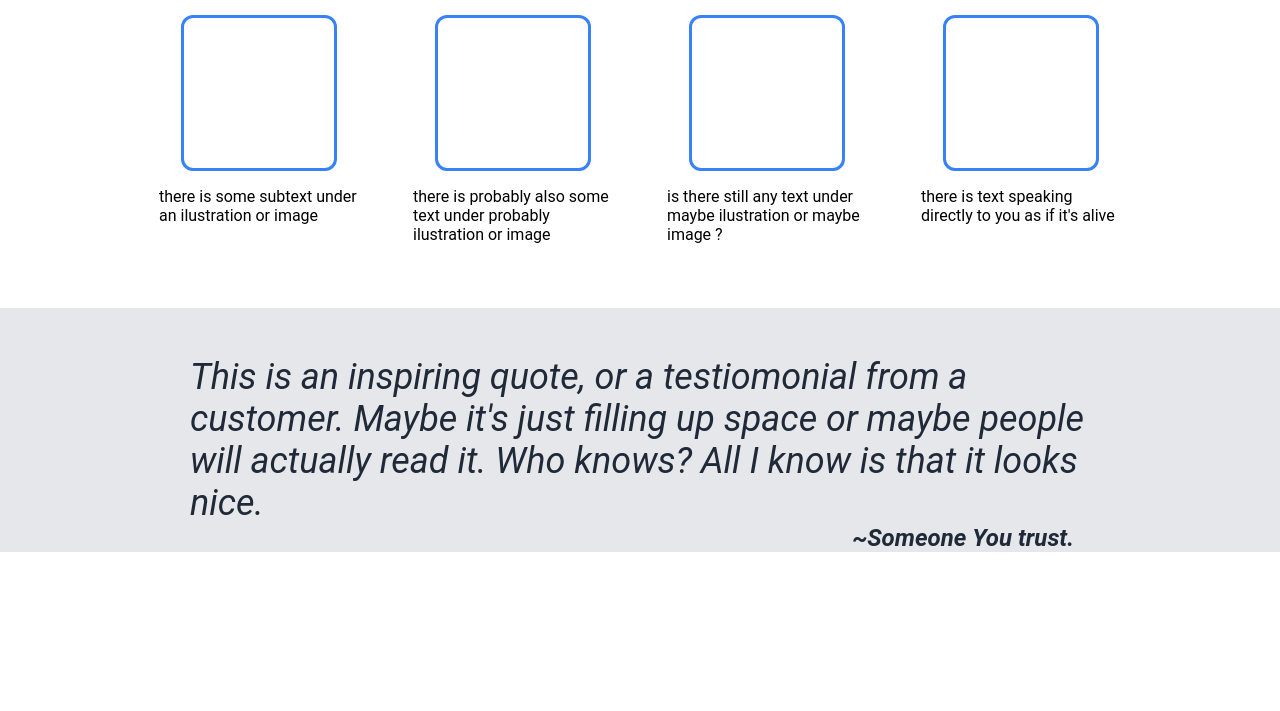
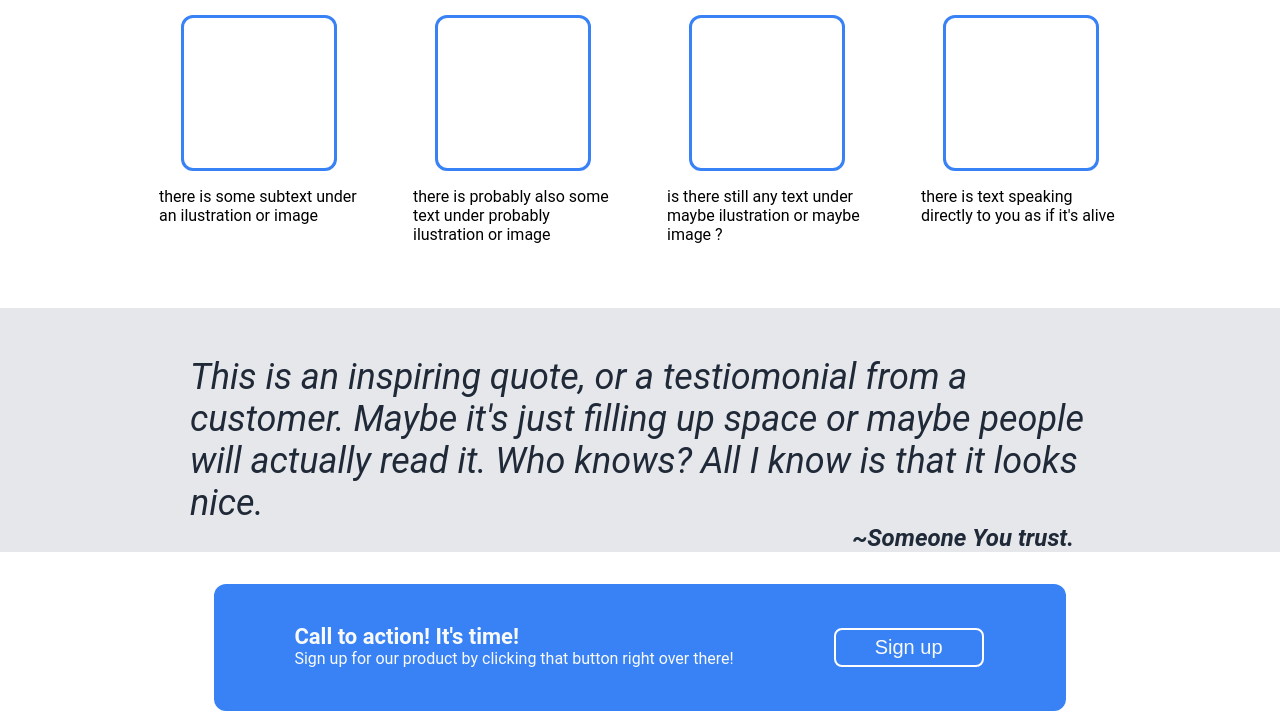
Before and after one commit to matiamorfati/flexbox_project, a plain HTML site: page index.html in a window 1280 px wide. Shown: the part 566-1277 px from the top of the page. Before the commit the page ends 1118 px from the top, so only its background shows below. Drawn offline with Linux system fonts and the light colour scheme.

Commit message:
Make box4 in .html and .css

```diff
--- a/index.html
+++ b/index.html
@@ -58,7 +58,14 @@
             </div>
         </div>
         <div class="box4">
-
+            <div class="box4wrapper">
+                <div class="textbox4" >
+                    <div class="herotext">Call to action! It's time!</div>
+                    <div>Sign up for our product by clicking that button right over there!</div>
+                </div>
+                <button>Sign up</button>
+            </div>
         </div>
+        <div class="box5"></div>
     </body>
 </html>
--- a/style.css
+++ b/style.css
@@ -52,7 +52,7 @@ body {
     gap: 20px;
 }
 
-button {
+.textpart > button {
     background-color: #3882F6;
     width: 150px;
     height: auto;
@@ -165,3 +165,47 @@ a:hover {
     display: flex;
     justify-content: flex-end;
 }
+/* box 3 ends here */
+/* box 4 starts here */
+
+.box4 {
+    display: flex;
+    justify-content: center;
+    align-items: center;
+    margin: 0;
+}
+.box4wrapper {
+    display: flex;
+    background-color:#3882F6;
+    max-width: 1100px;
+    padding: 40px 80px;
+    justify-content: space-around;
+    border-radius: 12px;
+    flex-wrap: wrap;
+}
+
+.textbox4 {
+    max-width: 450px;
+}
+.herotext {
+    font-size: 22px;
+    font-weight: 700;
+}
+
+.textbox4 > div, .herotext {
+    color:#F9FAF8;
+}
+
+.box4wrapper > button {
+    background-color: #3882F6;
+    width: 150px;
+    height: auto;
+    font-size: 20px;
+    border-radius: 8px;
+    border: 2px solid white;
+    padding: 6px 8px;
+    margin: 4px 2px;
+    color: #F9FAF8;
+    cursor: pointer;
+    margin-left: 100px;
+}
```
